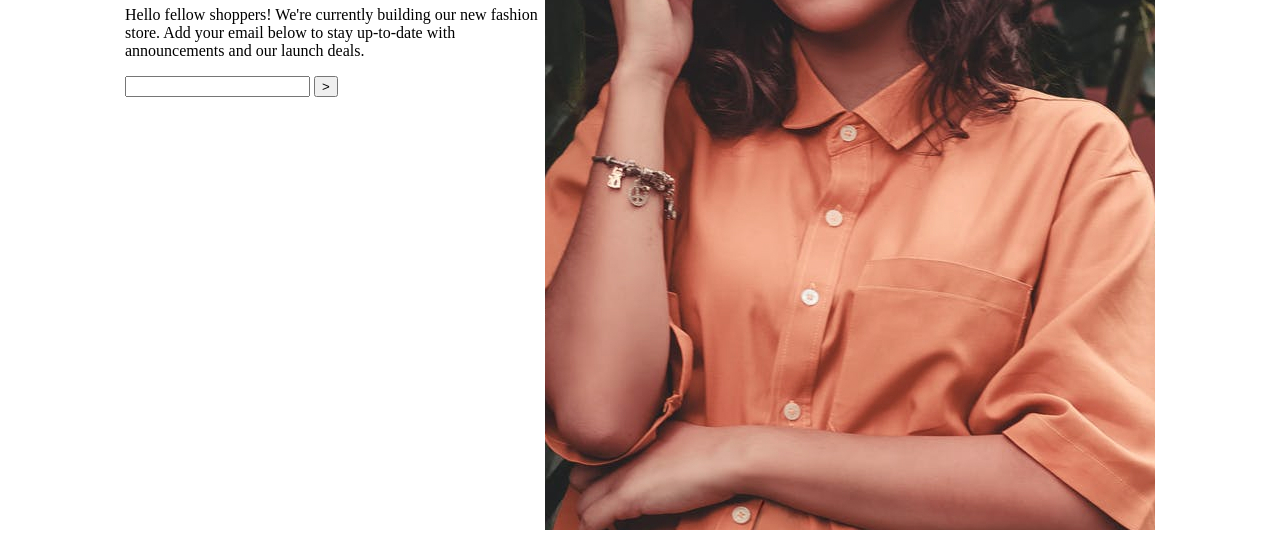
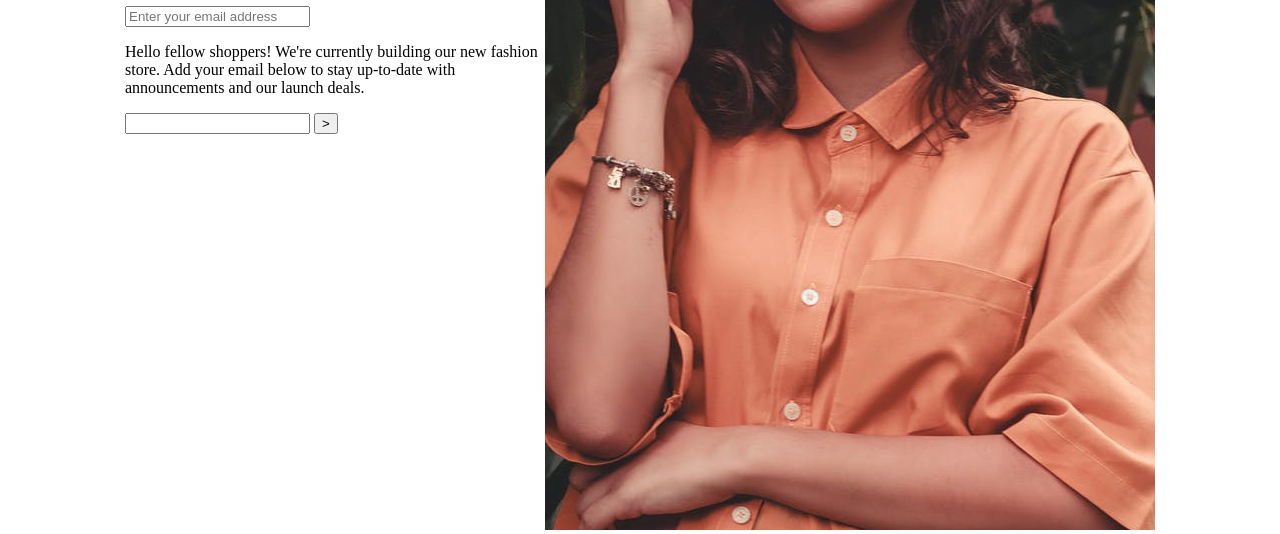
Before and after one commit to devsarvar04/birinchi-dars, a plain HTML site: page index.html in a window 1280 px wide. Shown: the part 270-804 px from the top of the page. Drawn offline with Linux system fonts and the light colour scheme.

Commit message:
add: email input adding

```diff
--- a/index.html
+++ b/index.html
@@ -18,6 +18,8 @@
                 coming soon
             </h1>
 
+            <input type="email" placeholder="Enter your email address">
+
             <p>
                 Hello fellow shoppers! We're currently building our new fashion store. Add your email below to stay up-to-date with announcements and our launch deals.
             </p>
```
